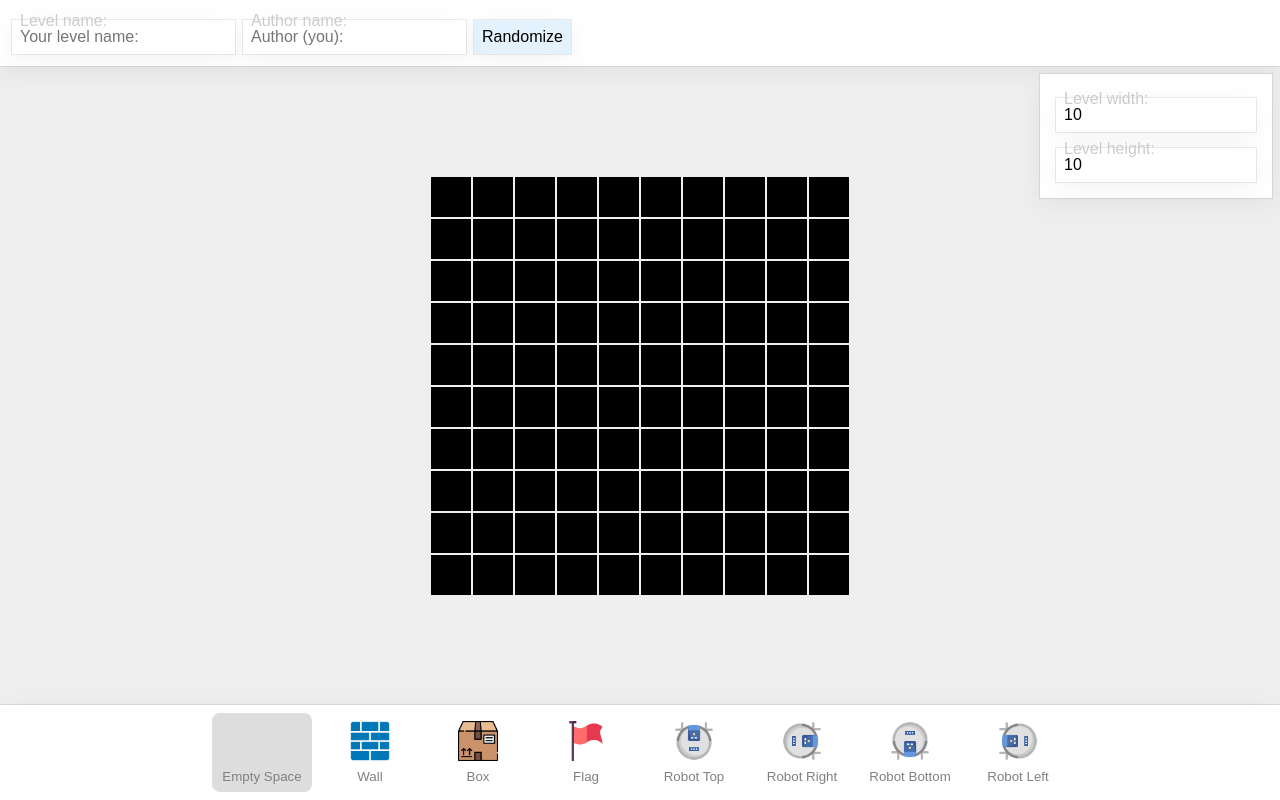
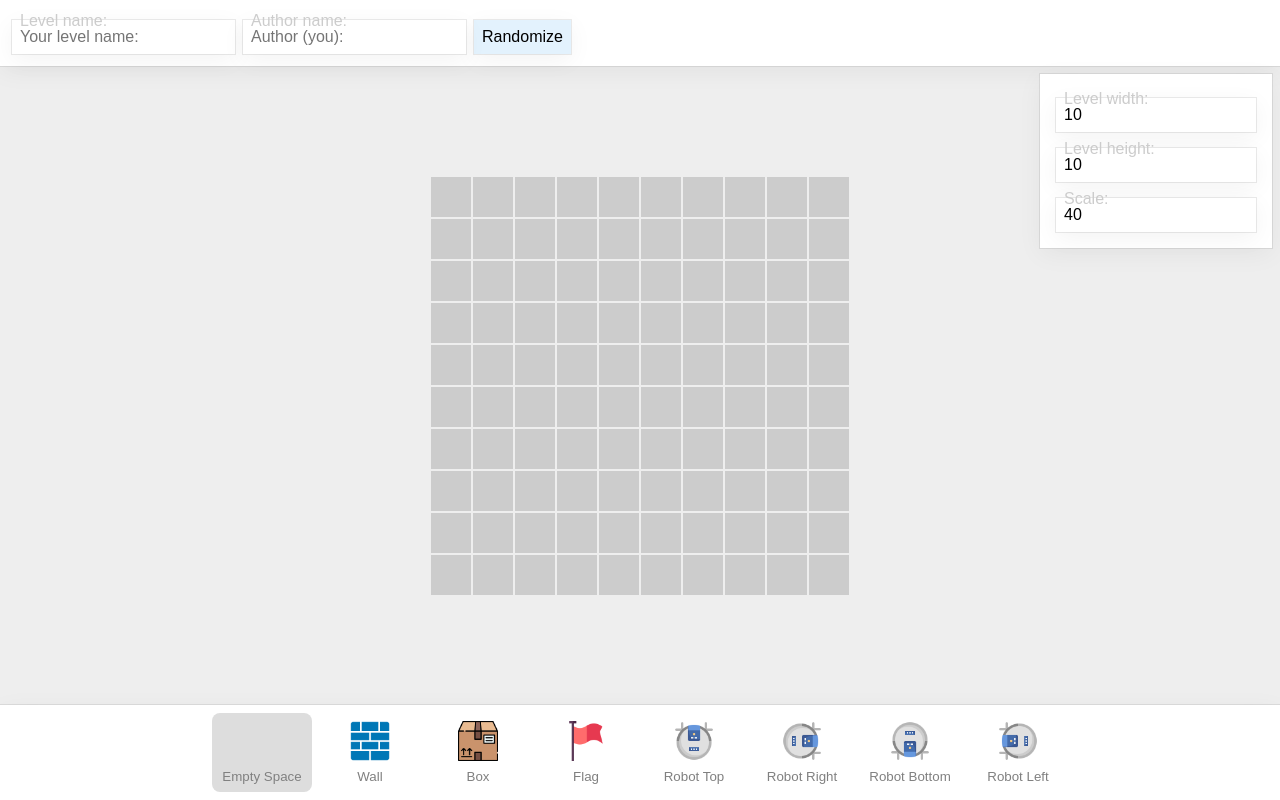
Before and after one commit to it1shka/code-adventure-levels, an Angular app: page /level/new in a window 1280 px wide. Built offline with nearby package versions, Linux system fonts and the light colour scheme.

Commit message:
feat(editor): added scale

```diff
--- a/src/editor/editor.component.html
+++ b/src/editor/editor.component.html
@@ -45,8 +45,19 @@
           [(ngModel)]="levelHeight"
         />
       </div>
+      <div class="form-field">
+        <label>Scale: </label>
+        <input
+          placeholder="Scale: "
+          type="number"
+          [min]="minScale"
+          [max]="maxScale"
+          [(ngModel)]="scale"
+        />
+      </div>
+
     </aside>
-    @if (isLevelSizeValid()) {
+    @if (isLevelSizeValid) {
       <div class="field" [style]="{
         display: 'grid',
         'grid-template-rows': 'repeat(' + levelHeight + ', 1fr)',
@@ -55,7 +66,7 @@
       }">
         @for (_ of [].constructor(levelHeight); let row = $index; track row) {
           @for (_ of [].constructor(levelWidth); let column = $index; track column) {
-            <div class="cell"></div>
+            <div class="cell" [style]="cellSizeStyle"></div>
           }
         }
       </div>
--- a/src/editor/editor.component.scss
+++ b/src/editor/editor.component.scss
@@ -100,7 +100,7 @@
 
 .field {
   .cell {
-    background-color: black;
+    background-color: #ccc;
     width: 40px;
     height: 40px;
   }
--- a/src/editor/editor.component.ts
+++ b/src/editor/editor.component.ts
@@ -17,11 +17,15 @@ export class EditorComponent implements OnInit {
   readonly brushes = brushes
   readonly minSize = 5
   readonly maxSize = 20
+  readonly minScale = 20
+  readonly maxScale = 60
+
   levelName = ''
   authorName = ''
   brushPointer = 0
   levelWidth = 10
   levelHeight = 10
+  scale = 40
 
   constructor(
     private randomize: RandomizeNamesService,
@@ -86,7 +90,7 @@ export class EditorComponent implements OnInit {
     }
   }
 
-  isLevelSizeValid = () => {
+  get isLevelSizeValid() {
     if (!Number.isFinite(this.levelWidth) || !Number.isFinite(this.levelHeight)) {
       return false
     }
@@ -111,4 +115,12 @@ export class EditorComponent implements OnInit {
     }
     return 'Everything is alright'
   }
+
+  get cellSizeStyle() {
+    const actualScale = Math.max(this.minScale, Math.min(this.maxScale, this.scale))
+    return Object.freeze({
+      width: `${actualScale}px`,
+      height: `${actualScale}px`,
+    })
+  }
 }
```
